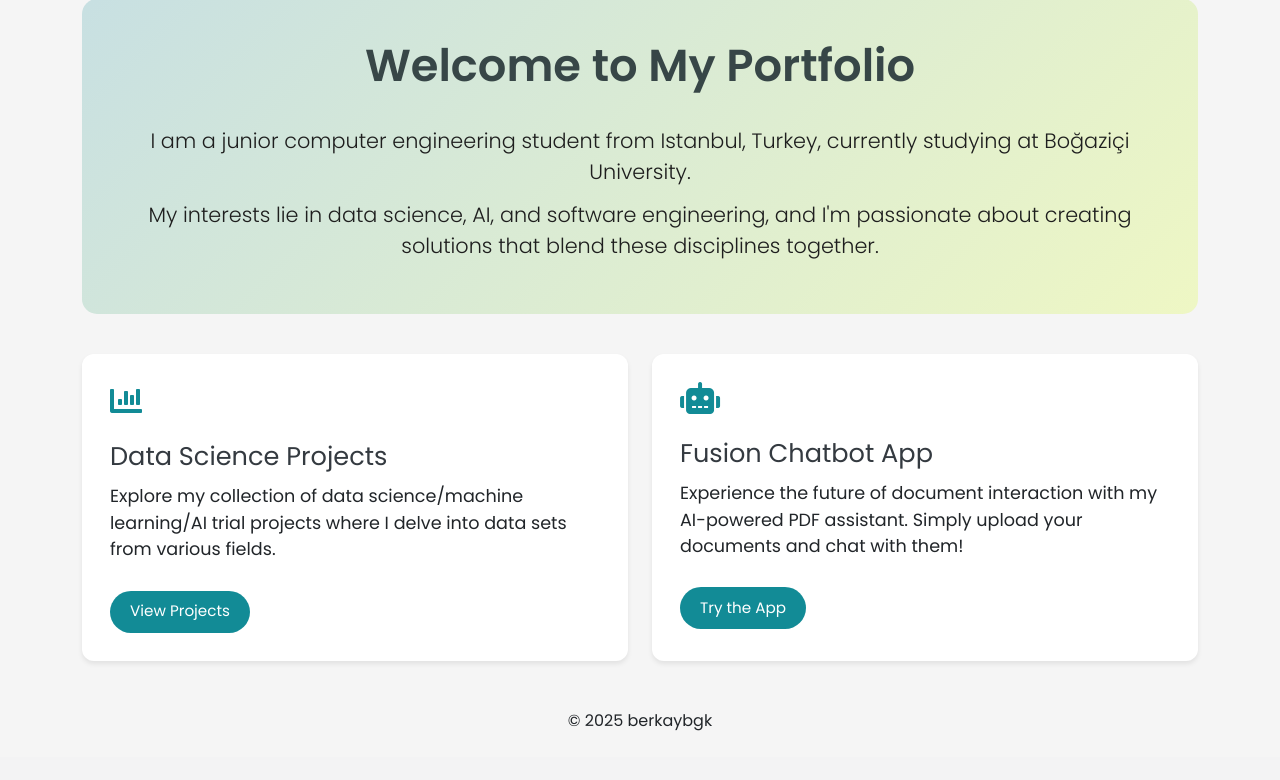
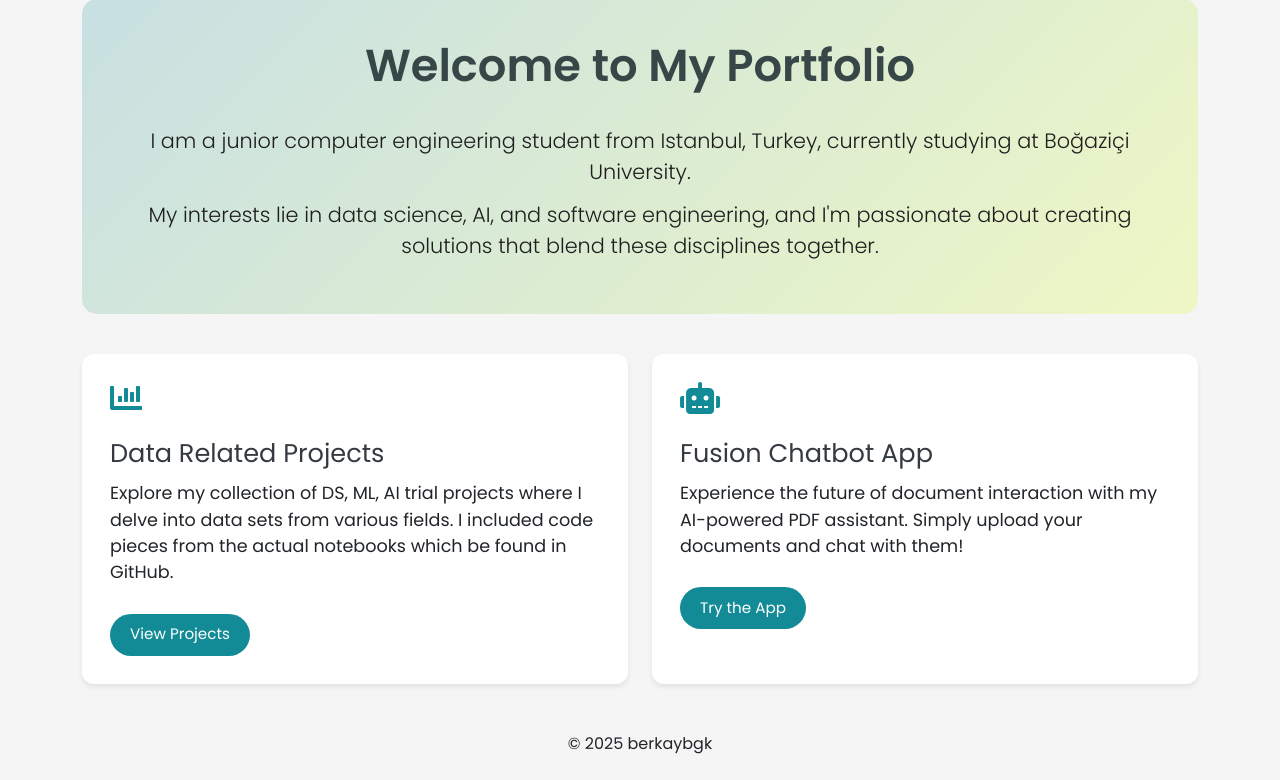
Before and after one commit to berkaybgk/portfolio, a Django app: page / in a window 1280 px wide. Shown: the part 111-891 px from the top of the page. Before the commit the page ends 842 px from the top, so only its background shows below. Run offline with Django 5.2, Linux system fonts and the light colour scheme.

Commit message:
description changes

```diff
--- a/portfolio/website/templates/website/index.html
+++ b/portfolio/website/templates/website/index.html
@@ -110,9 +110,9 @@
 
 <div class="projects-grid">
     <div class="project-card" data-aos="fade-up">
-        <p class="fas fa-chart-bar section-icon" style="margin-bottom: 1.5rem; margin-top: 0.2rem"></p>
-        <h2 class="section-title">Data Science Projects</h2>
-        <p style="font-size: 1.1rem">Explore my collection of data science/machine learning/AI trial projects where I delve into data sets from various fields. </p>
+        <p class="fas fa-chart-bar section-icon" style="margin-bottom: 1.5rem"></p>
+        <h2 class="section-title">Data Related Projects</h2>
+        <p style="font-size: 1.1rem">Explore my collection of DS, ML, AI trial projects where I delve into data sets from various fields. I included code pieces from the actual notebooks which be found in GitHub.</p>
         <a class="btn-custom" href="{% url 'ds_projects' %}">View Projects</a>
     </div>
 
```
